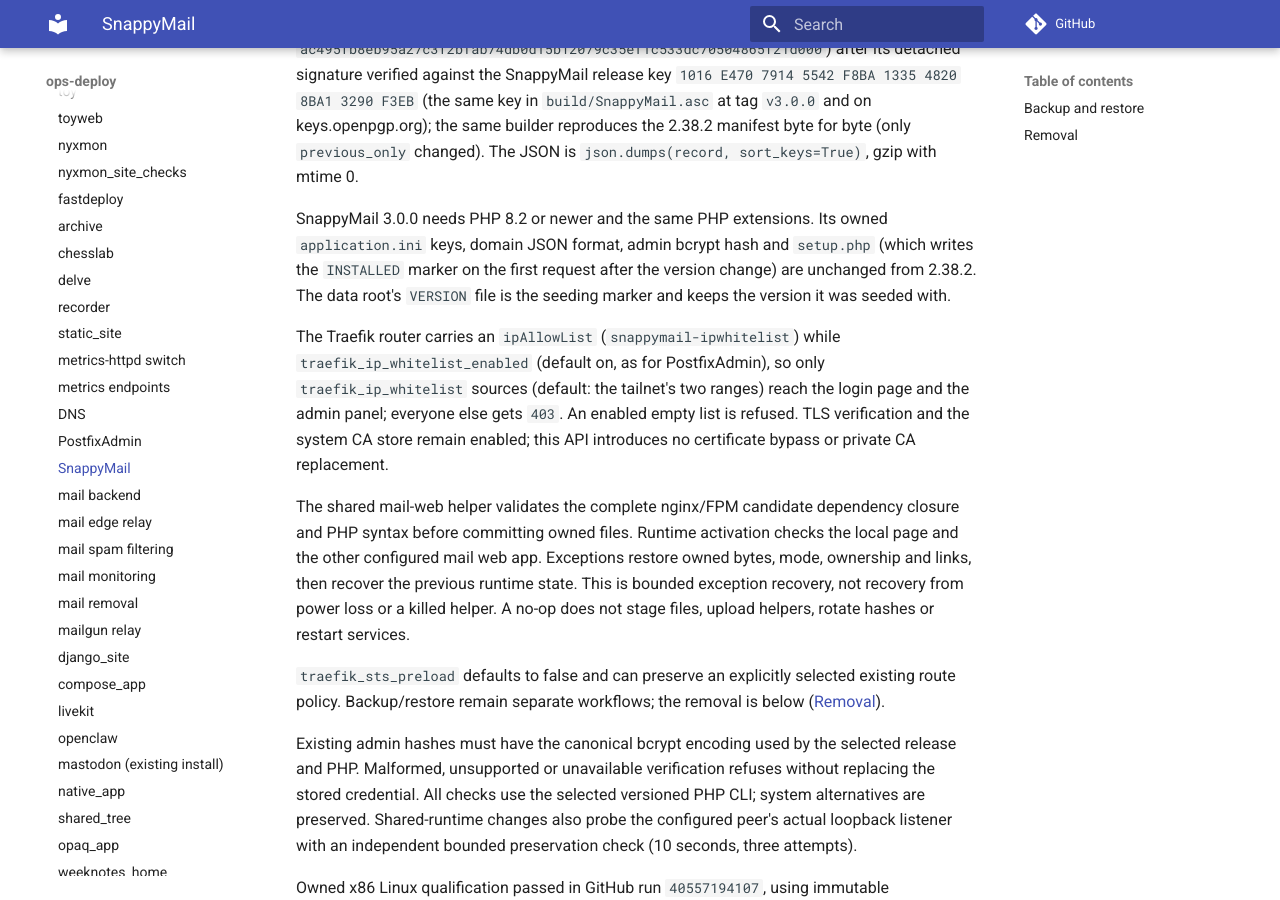
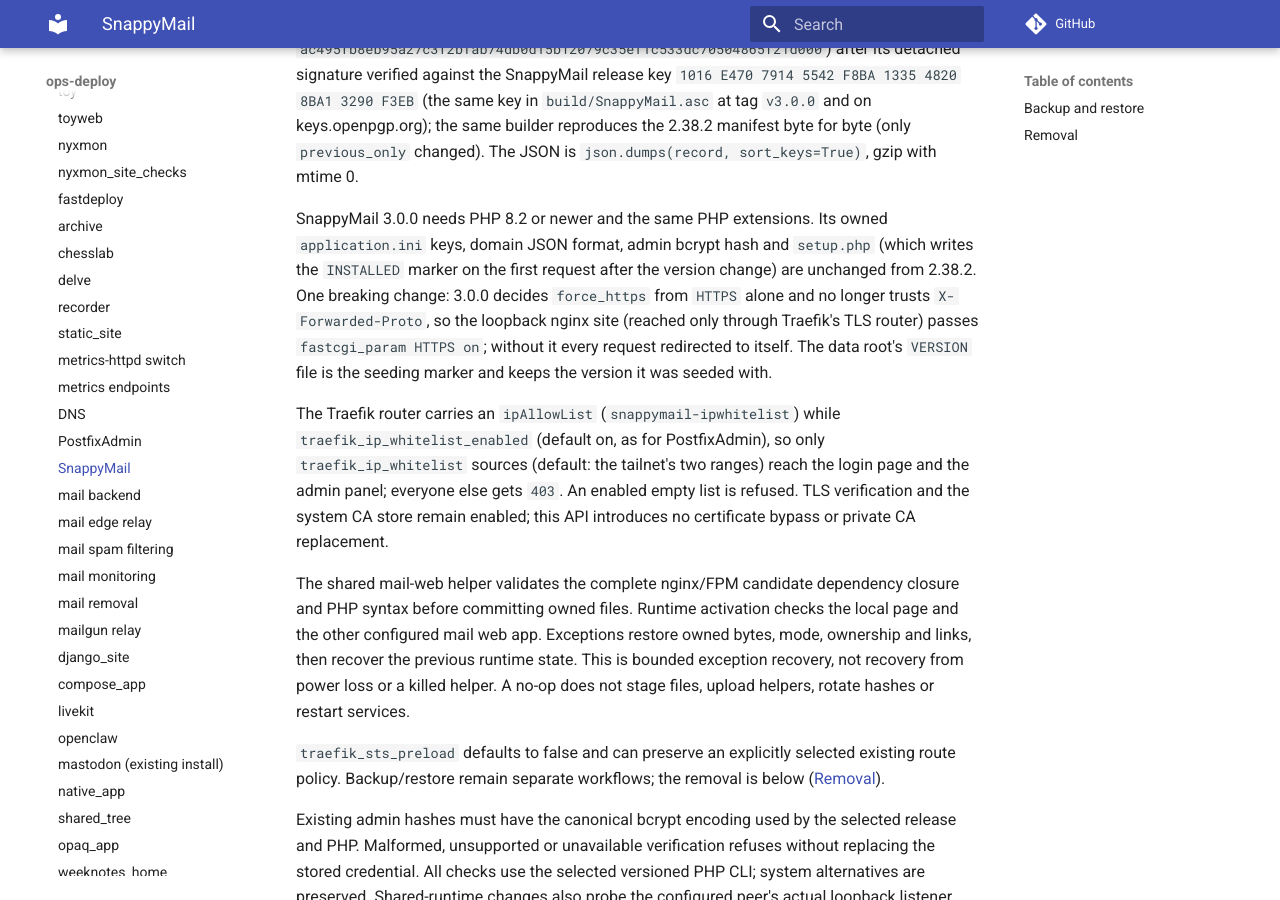
Before and after one commit to ephes/ops-deploy, an MkDocs documentation site: the page built from docs/services/snappymail.md, in a window 1280 px wide and 900 px high, scrolled down 975 px. Built offline with MkDocs 1.6.1 and Material for MkDocs 9.7.7, drawn with Linux system fonts in a browser that asks for light colours; comment, search, counter and statistics services are not loaded.

Commit message:
services.snappymail: pass HTTPS to PHP on the loopback site
SnappyMail 3.0.0 decides force_https from HTTPS alone and no longer trusts
X-Forwarded-Proto, so behind Traefik's TLS router every request redirected
to itself. The nginx site listens on loopback only (listen_address is fixed
to 127.0.0.1) and is reached through that router, so it passes
fastcgi_param HTTPS on.

```diff
--- a/docs/services/snappymail.md
+++ b/docs/services/snappymail.md
@@ -47,7 +47,11 @@
 SnappyMail 3.0.0 needs PHP 8.2 or newer and the same PHP extensions. Its
 owned `application.ini` keys, domain JSON format, admin bcrypt hash and
 `setup.php` (which writes the `INSTALLED` marker on the first request after
-the version change) are unchanged from 2.38.2. The data root's `VERSION`
+the version change) are unchanged from 2.38.2. One breaking change:
+3.0.0 decides `force_https` from `HTTPS` alone and no longer trusts
+`X-Forwarded-Proto`, so the loopback nginx site (reached only through
+Traefik's TLS router) passes `fastcgi_param HTTPS on`; without it every
+request redirected to itself. The data root's `VERSION`
 file is the seeding marker and keeps the version it was seeded with.
 
 The Traefik router carries an `ipAllowList` (`snappymail-ipwhitelist`) while
--- a/src/ops_deploy/services/snappymail/templates/nginx-snappymail.conf.j2
+++ b/src/ops_deploy/services/snappymail/templates/nginx-snappymail.conf.j2
@@ -41,6 +41,10 @@
 
     location ~ \.php$ {
         include snippets/fastcgi-php.conf;
+        # This site listens on loopback only, behind Traefik's TLS router.
+        # SnappyMail 3.0.0 no longer trusts X-Forwarded-Proto, so without
+        # HTTPS force_https redirects every request to itself.
+        fastcgi_param HTTPS on;
         fastcgi_pass unix:{{ snappymail_php_fpm_socket }};
         fastcgi_read_timeout {{ snappymail_php_max_execution_time }};
     }
```
Also changed, not shown: docs/changelog.md (+3 -0 lines), src/ops_deploy/services/snappymail/README.md (+5 -1 lines), 1 other file.
